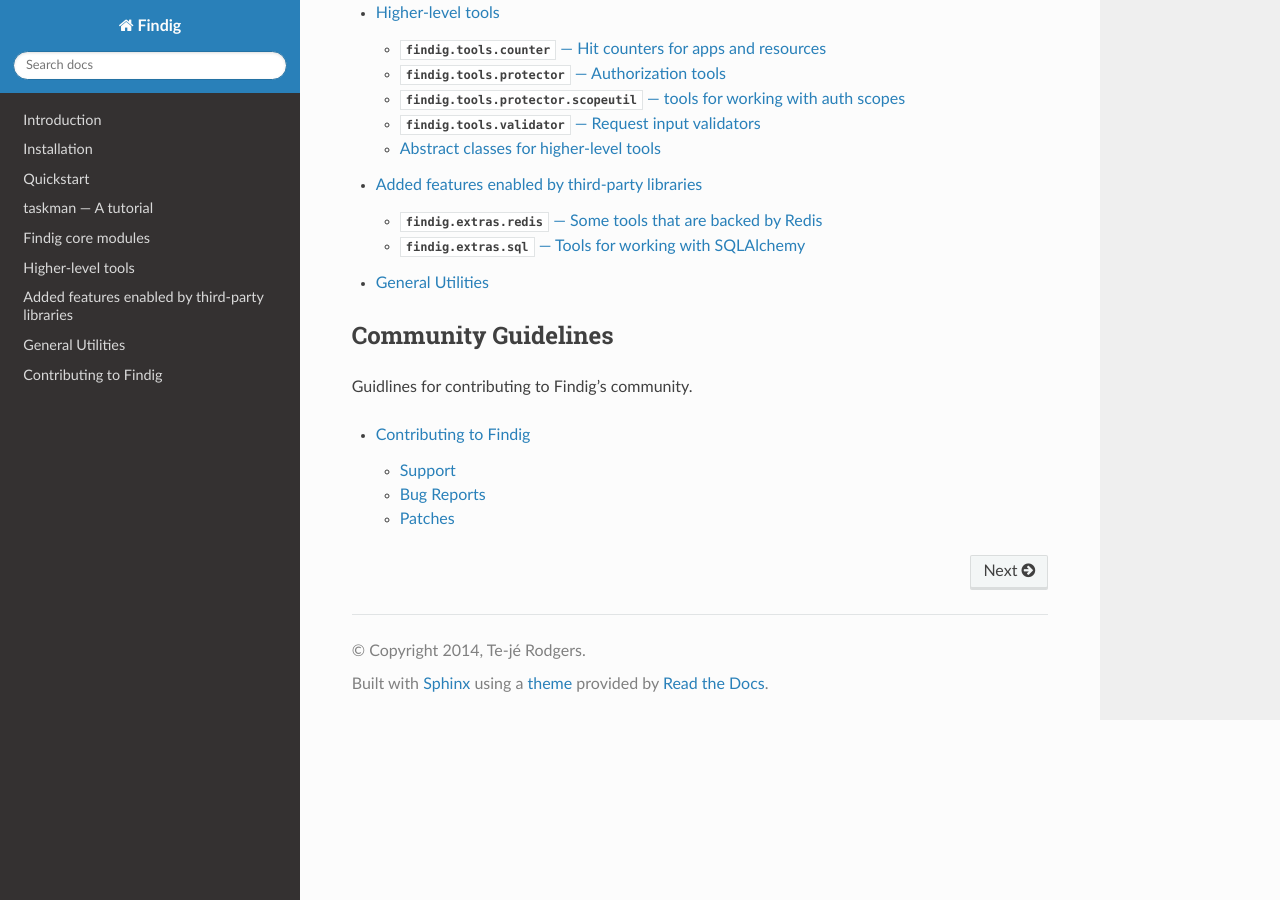
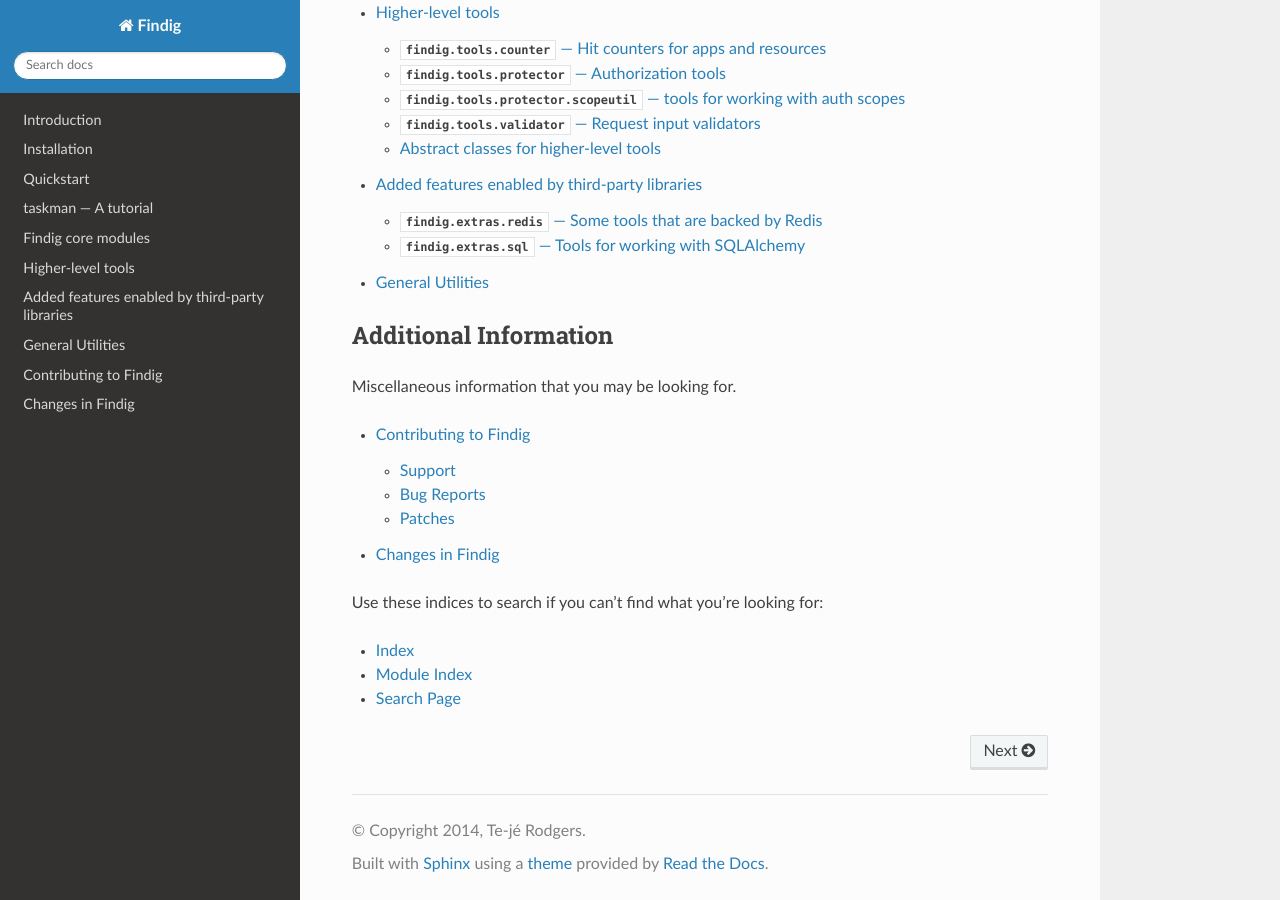
Before and after one commit to geniphi/findig, a Sphinx documentation site: the page built from docs/index.rst, in a window 1280 px wide and 900 px high, scrolled down 1758 px. Built offline with Sphinx 7.4.7 and the Read the Docs theme 2.0.0, drawn with Linux system fonts in a browser that asks for light colours.

Commit message:
Added a changelog

```diff
--- /dev/null
+++ b/docs/changelog.rst
@@ -0,0 +1,6 @@
+.. default-role:: any
+
+Changes in Findig
+=================
+
+.. include:: ../CHANGES
--- a/docs/index.rst
+++ b/docs/index.rst
@@ -64,12 +64,19 @@
    api/utils
 
 
-Community Guidelines
---------------------
+Additional Information
+----------------------
 
-Guidlines for contributing to Findig's community.
+Miscellaneous information that you may be looking for.
 
 .. toctree::
    :maxdepth: 2
 
    contributing/index
+   changelog
+
+Use these indices to search if you can't find what you're looking for:
+
+* :ref:`genindex`
+* :ref:`modindex`
+* :ref:`search`
```
Also changed, not shown: 1 other file.
